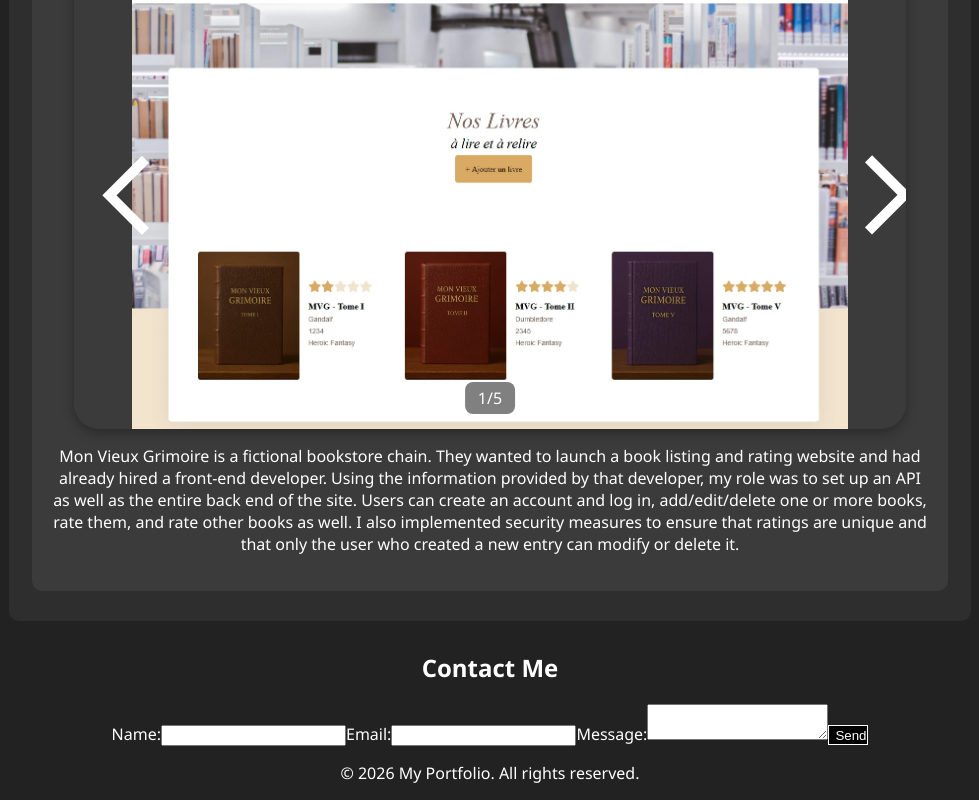
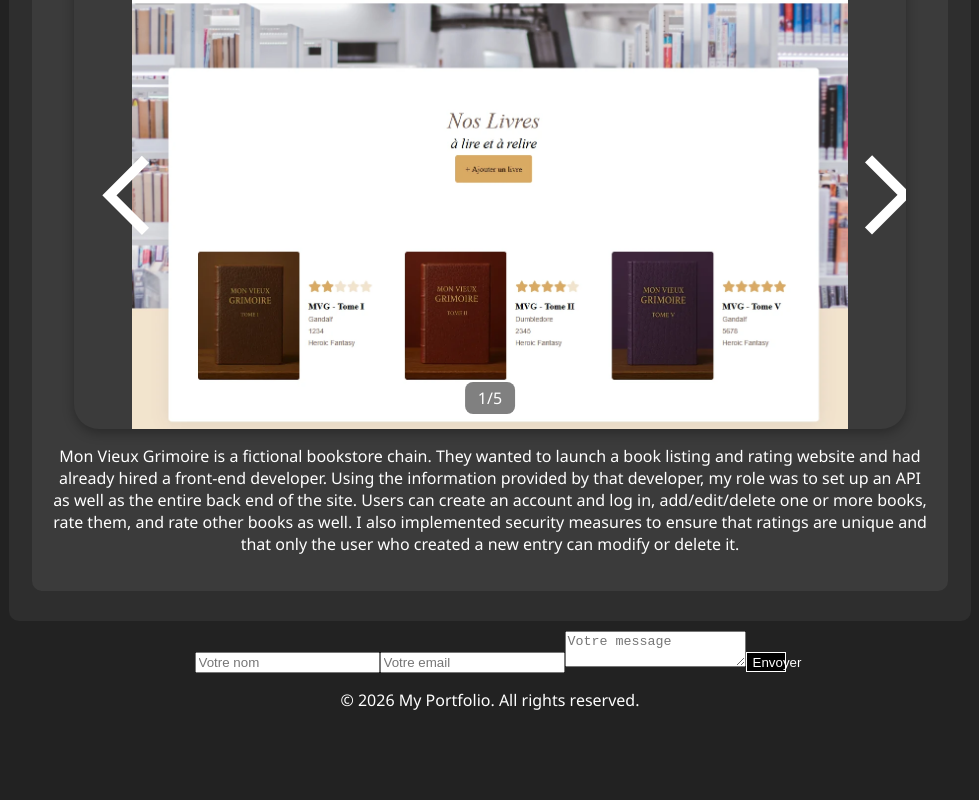
Before and after one commit to Tigrou-le-ninja/PortfolioTS, a React (Vite) app: page / in a window 1280 px wide. Shown: the part 3010-3810 px from the top of the page, without its empty margins (214-1193 px from the left). After the commit the page ends 3737 px from the top, so only its background shows below. Built offline with nearby package versions, Linux system fonts and the light colour scheme.

Commit message:
Mise en place emailJS

```diff
--- a/package.json
+++ b/package.json
@@ -12,6 +12,7 @@
     "deploy": "gh-pages -d dist"
   },
   "dependencies": {
+    "@emailjs/browser": "^4.4.1",
     "@fortawesome/fontawesome-svg-core": "^7.2.0",
     "@fortawesome/free-brands-svg-icons": "^7.2.0",
     "@fortawesome/free-regular-svg-icons": "^7.2.0",
--- a/src/components/contact/contact.jsx
+++ b/src/components/contact/contact.jsx
@@ -1,20 +1,31 @@
+import { useRef } from "react";
+import emailjs from "@emailjs/browser";
+
 const Contact = () => {
+  const form = useRef();
+
+  const sendEmail = async (e) => {
+    e.preventDefault();
+    try {
+      await emailjs.sendForm(
+        import.meta.env.VITE_EMAIL_SERVICE_ID,
+        import.meta.env.VITE_EMAIL_TEMPLATE_ID,
+        form.current,
+        import.meta.env.VITE_EMAIL_PUBLIC_KEY,
+      );
+      alert("Message envoyé !");
+    } catch (error) {
+      alert("Erreur lors de l'envoi.");
+    }
+  };
+
   return (
-    <div className="contact" id="contact">
-      <h2>Contact Me</h2>
-      <form>
-        <label htmlFor="name">Name:</label>
-        <input type="text" id="name" name="name" required />
-
-        <label htmlFor="email">Email:</label>
-        <input type="email" id="email" name="email" required />
-
-        <label htmlFor="message">Message:</label>
-        <textarea id="message" name="message" required></textarea>
-
-        <button type="submit">Send</button>
-      </form>
-    </div>
+    <form ref={form} onSubmit={sendEmail}>
+      <input type="text" name="name" placeholder="Votre nom" required />
+      <input type="email" name="email" placeholder="Votre email" required />
+      <textarea name="message" placeholder="Votre message" required />
+      <button type="submit">Envoyer</button>
+    </form>
   );
 };
 
```
Also changed, not shown: 1 other file (tests, documents, lock files or other folders).
